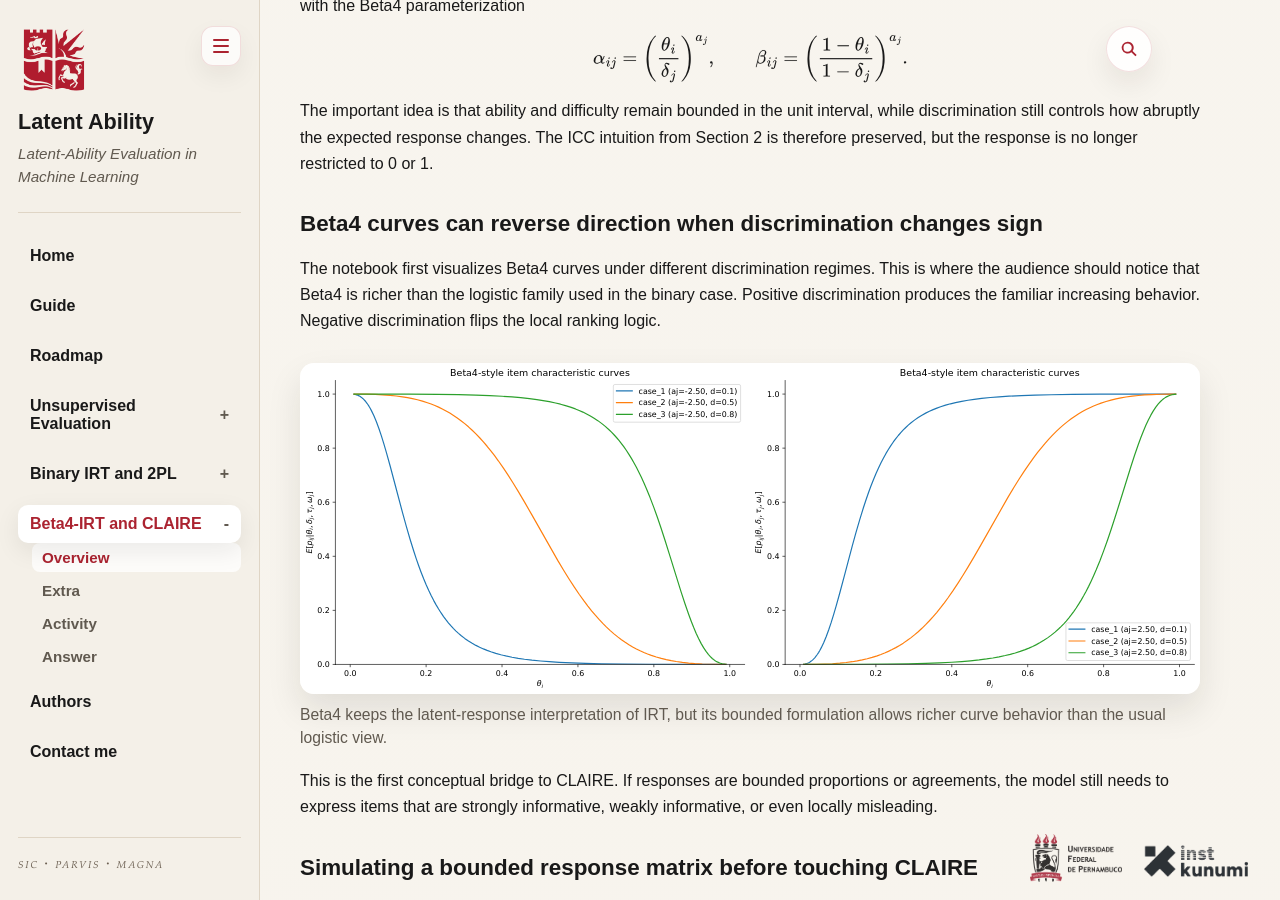
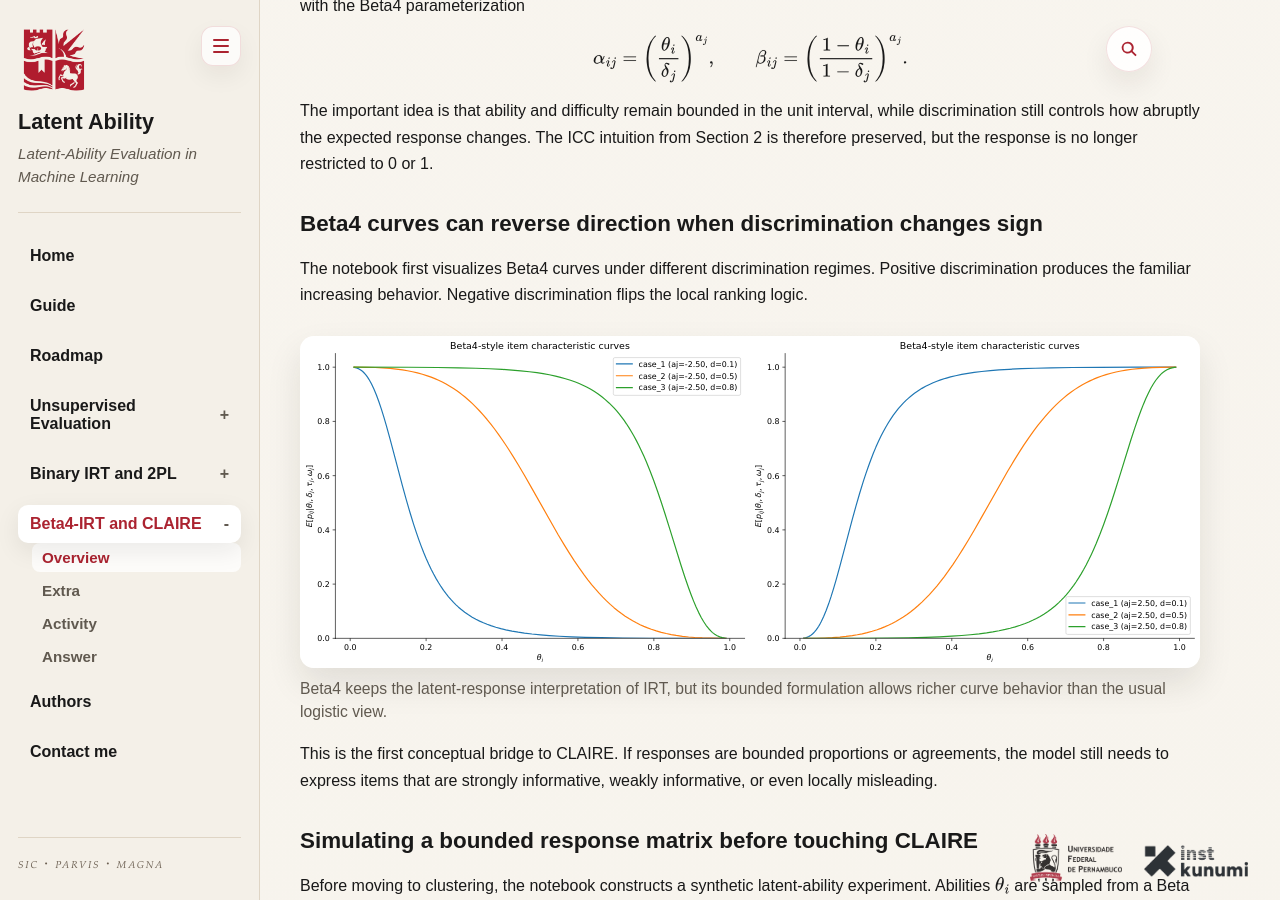
Before and after one commit to Manuelfjr/latent-ability-ml, a Jekyll site: the page built from site/section-3.md, in a window 1280 px wide and 900 px high, scrolled down 761 px. Built offline with Jekyll 4.4.1, drawn with Linux system fonts in a browser that asks for light colours.

```diff
--- a/site/section-3.md
+++ b/site/section-3.md
@@ -41,7 +41,7 @@ The important idea is that ability and difficulty remain bounded in the unit int
 
 ## Beta4 curves can reverse direction when discrimination changes sign
 
-The notebook first visualizes Beta4 curves under different discrimination regimes. This is where the audience should notice that Beta4 is richer than the logistic family used in the binary case. Positive discrimination produces the familiar increasing behavior. Negative discrimination flips the local ranking logic.
+The notebook first visualizes Beta4 curves under different discrimination regimes. Positive discrimination produces the familiar increasing behavior. Negative discrimination flips the local ranking logic.
 
 <figure>
   <img src="{{ '/assets/section-3-beta4-signs.svg' | relative_url }}" alt="Beta4 item characteristic curves under positive and negative discrimination." />
```
Also changed, not shown: site/section-1.md (+1 -1 lines), site/section-2.md (+1 -1 lines), 16 other files.
